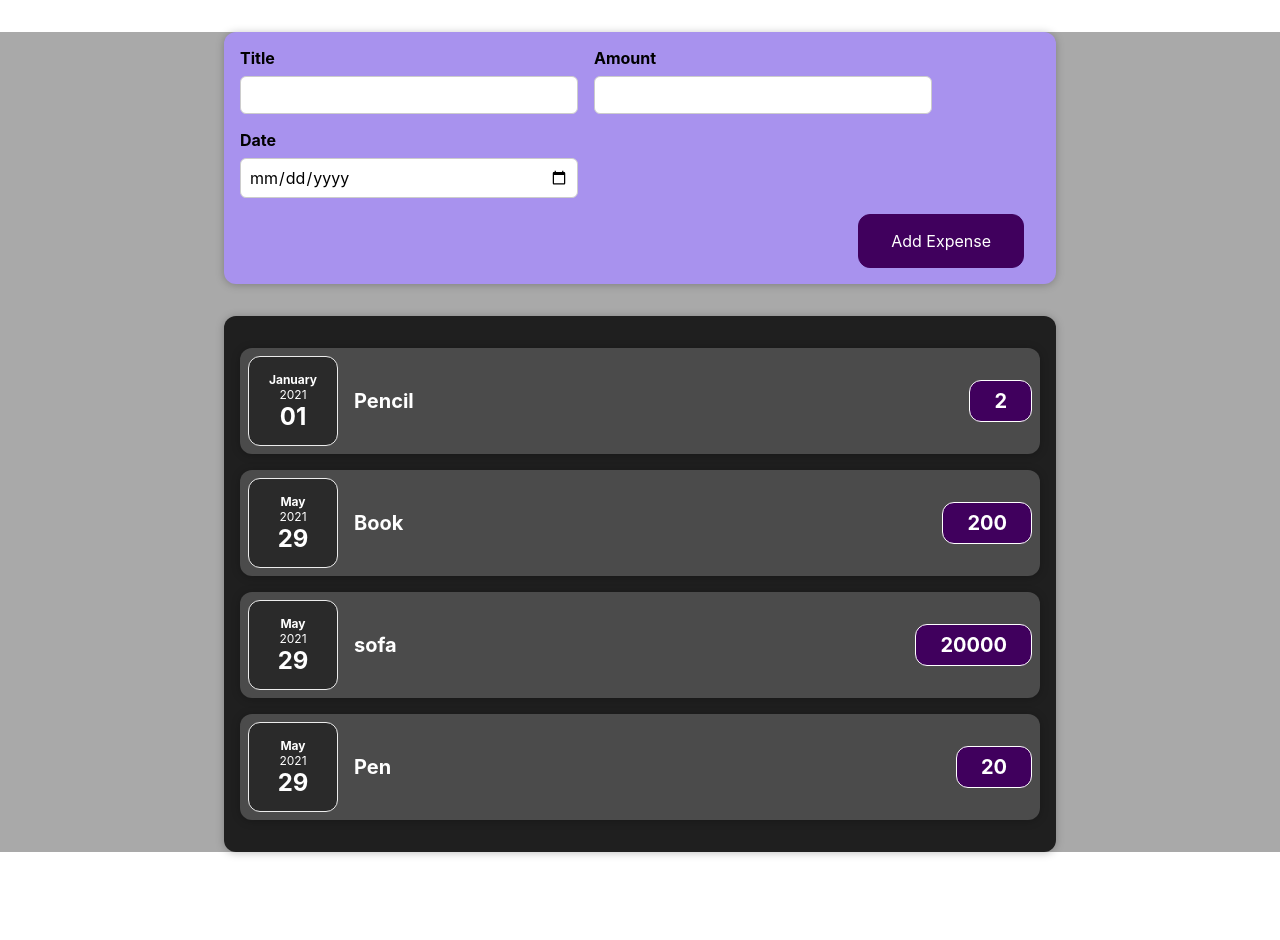
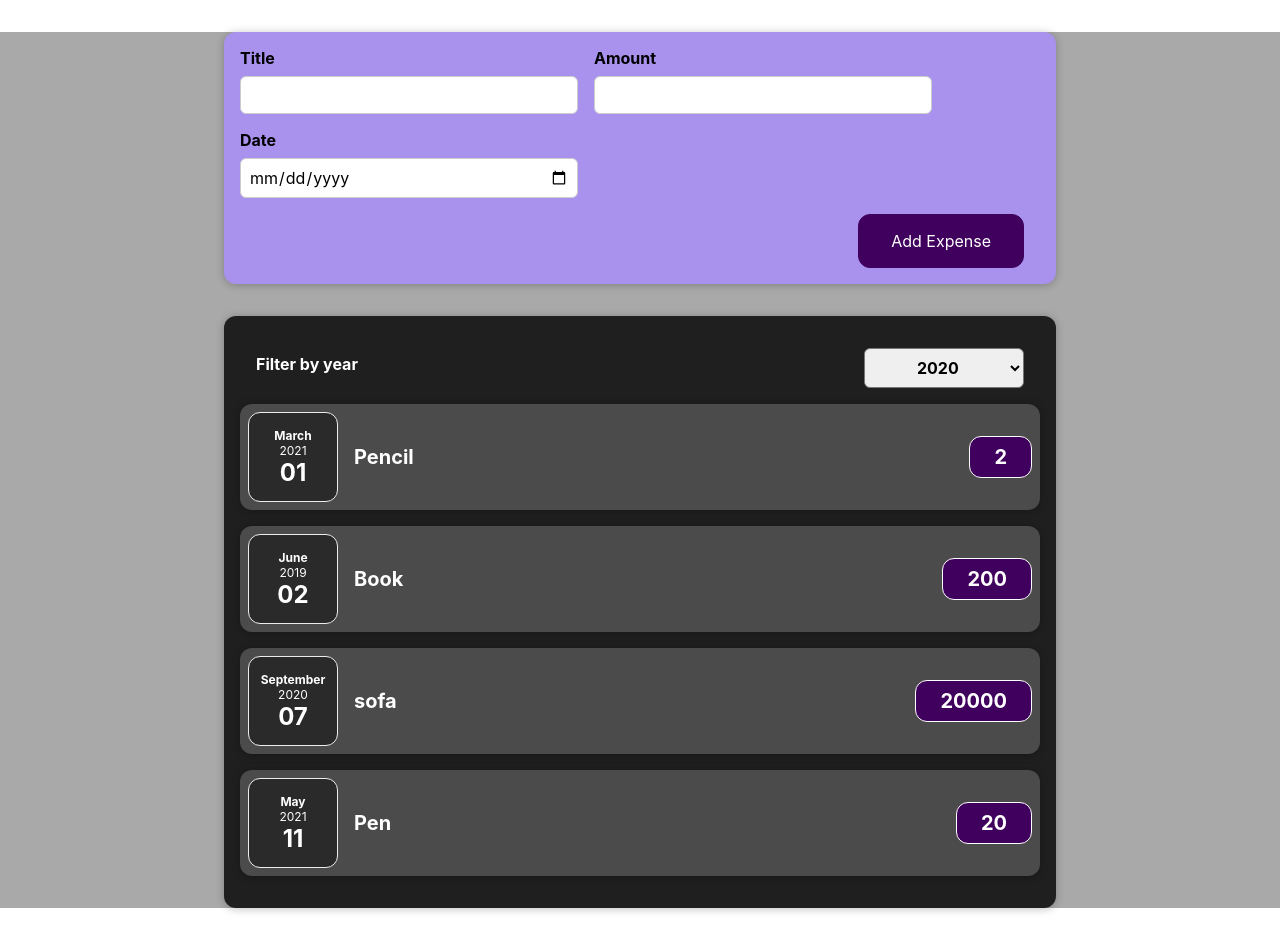
Before and after one commit to 4444yashaswi/react-complete-guide, a React (Create React App) app in the folder expense-record/: page / in a window 1280 px wide. Before the commit the page ends 884 px from the top, so only its background shows below. Built offline with nearby package versions, Linux system fonts and the light colour scheme.

Commit message:
Added Filter skltn + Rendering Dynamic List

```diff
--- a/expense-record/src/App.js
+++ b/expense-record/src/App.js
@@ -1,37 +1,38 @@
+import { useState } from 'react';
 import Expenses from './components/Expenses/Expenses';
 import NewExpense from './components/NewExpense/NewExpense';
 import './App.css';
 
 function App() {
-  const items = [
-  {
+  const [items , setItems] = useState([{
     id: 'e1',
     title: 'Pencil',
     amount: 2,
-    date: new Date(2021, 0, 1),
+    date: new Date(2021, 2, 1),
   },
   {
     id: 'e2',
     title: 'Book',
     amount: 200,
-    date: new Date(),
+    date: new Date(2019, 5, 2),
   },
   {
     id: 'e3',
     title: 'sofa',
     amount: 20000,
-    date: new Date(),
+    date: new Date(2020, 8, 7),
   },
   {
     id: 'e4',
     title: 'Pen',
     amount: 20,
-    date: new Date(),
-  }
-  ];
+    date: new Date(2021, 4, 11),
+  }]);
 
   const addExpenseHandler = (expense) => {
-    console.log(expense);
+    setItems((prev_expense) => {
+      return [expense,...prev_expense];
+    });
   };
 
 
--- a/expense-record/src/components/Expenses/Expenses.js
+++ b/expense-record/src/components/Expenses/Expenses.js
@@ -1,30 +1,33 @@
+import {useState} from 'react';
 import ExpenseItem from './ExpenseItem';
 import Card from '../UI/Card';
+import ExpensesFilter from './ExpensesFilter';
 import './Expenses.css';
 
 function Expenses(props) {
+	const [filteredYear, setFilteredYear] = useState('2020');
+
+	const filterChangeHandler = (selectedYear) => {
+		setFilteredYear(selectedYear);
+	};
+
 	return(
 		<Card className = 'expenses'>
-			<ExpenseItem
-			 title = {props.items[0].title}
-			 amount = {props.items[0].amount}
-			 date = {props.items[0].date}
-			/>
-			<ExpenseItem
-			 title = {props.items[1].title}
-			 amount = {props.items[1].amount}
-			 date = {props.items[1].date}
-			/>
-			<ExpenseItem
-			 title = {props.items[2].title}
-			 amount = {props.items[2].amount}
-			 date = {props.items[2].date}
-			/>
-			<ExpenseItem
-			 title = {props.items[3].title}
-			 amount = {props.items[3].amount}
-			 date = {props.items[3].date}
-			/>
+			<ExpensesFilter
+        	 selected={filteredYear}
+        	 onChangeFilter={filterChangeHandler}
+        	/>
+
+        	{props.items.map(
+				expense => (
+					<ExpenseItem
+					key = {expense.id}
+			 		title = {expense.title}
+			 		amount = {expense.amount}
+			 		date = {expense.date}
+					/>
+			))}
+
 		</Card>
 	);
 }
--- /dev/null
+++ b/expense-record/src/components/Expenses/ExpensesFilter.css
@@ -0,0 +1,24 @@
+.expenses-filter {
+  color: white;
+  padding: 0 1rem;
+}
+
+.expenses-filter__control {
+  display: flex;
+  width: 100%;
+  align-items: center;
+  justify-content: space-between;
+  margin: 1rem 0;
+}
+
+.expenses-filter label {
+  font-weight: bold;
+  margin-bottom: 0.5rem;
+}
+
+.expenses-filter select {
+  font: inherit;
+  padding: 0.5rem 3rem;
+  font-weight: bold;
+  border-radius: 6px;
+}
--- /dev/null
+++ b/expense-record/src/components/Expenses/ExpensesFilter.js
@@ -0,0 +1,25 @@
+import React from 'react';
+
+import './ExpensesFilter.css';
+
+const ExpensesFilter = (props) => {
+  const dropdownChangeHandler = (event) => {
+    props.onChangeFilter(event.target.value);
+  };
+
+  return (
+    <div className='expenses-filter'>
+      <div className='expenses-filter__control'>
+        <label>Filter by year</label>
+        <select value={props.selected} onChange={dropdownChangeHandler}>
+          <option value='2022'>2022</option>
+          <option value='2021'>2021</option>
+          <option value='2020'>2020</option>
+          <option value='2019'>2019</option>
+        </select>
+      </div>
+    </div>
+  );
+};
+
+export default ExpensesFilter;
--- a/expense-record/src/components/NewExpense/ExpenseForm.js
+++ b/expense-record/src/components/NewExpense/ExpenseForm.js
@@ -43,7 +43,7 @@
 			</div>
 			<div className = 'new-expense__control'>
 				<label>Date</label>
-				<input type = 'date' value = {enteredDate} onChange = {dateChangeHandler} />
+				<input type = 'date' value = {enteredDate} onChange = {dateChangeHandler} min = '2019-01-01' max = '2022-12-31' />
 			</div>
 		</div>
 		<div className = 'new-expense__actions'>
```
